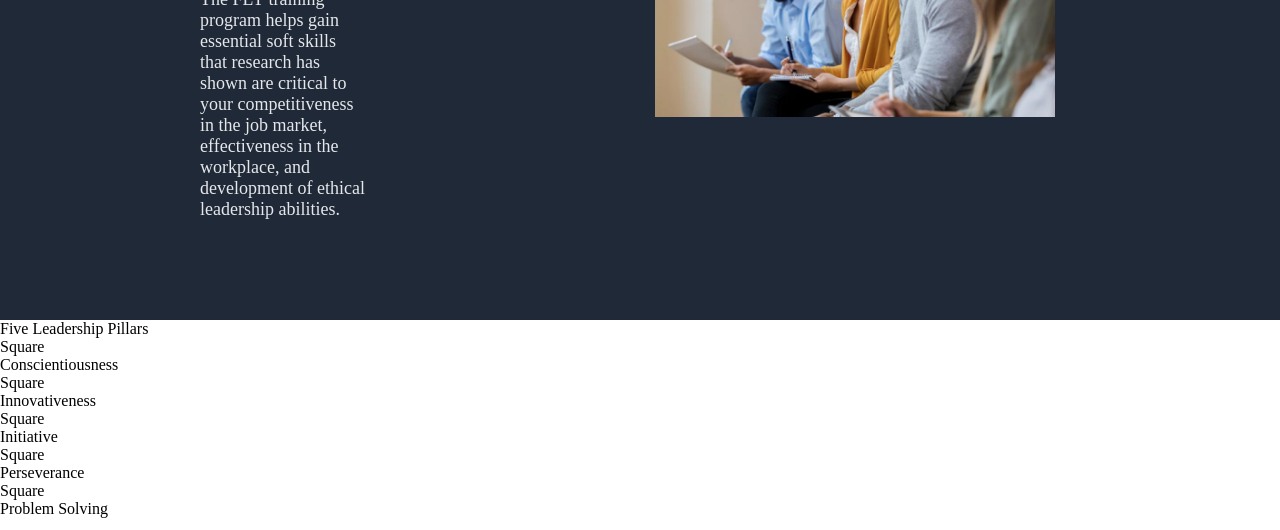
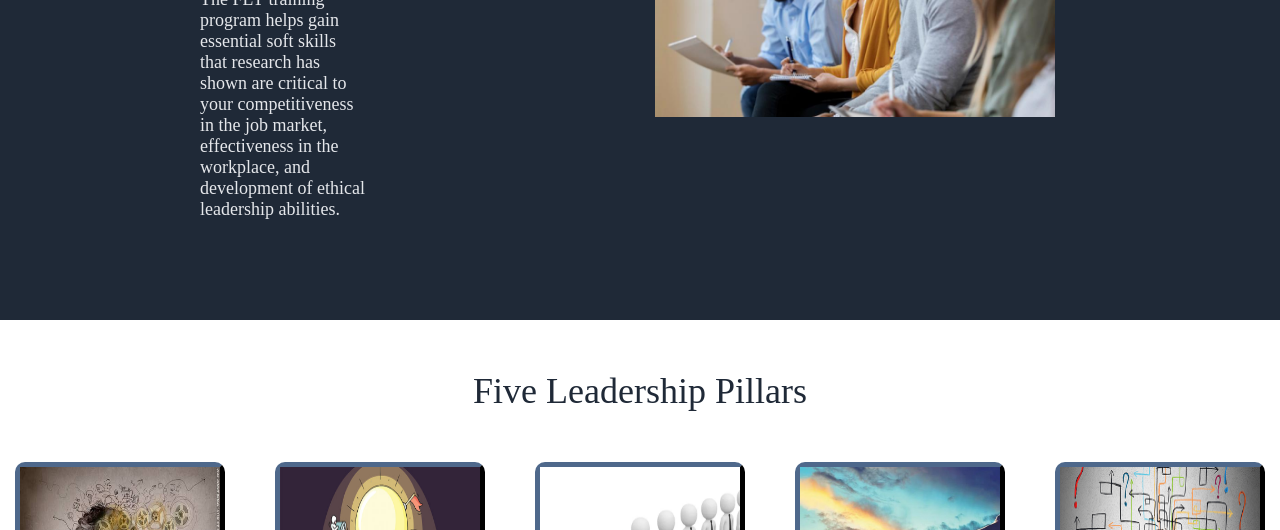
Before and after one commit to Topusaha/Fly-Program-Capstone, a plain HTML site: page index.html in a window 1280 px wide. Shown: the part 422-952 px from the top of the page. Drawn offline with Linux system fonts and the light colour scheme.

Commit message:
Finished Section 2

```diff
--- a/index.html
+++ b/index.html
@@ -44,36 +44,35 @@
         <div class="section2_title">
             <div class="h2">Five Leadership Pillars</div>
 
-
+        </div>
             <div class="boxes">
                 <div>
-                    <div>Square</div>
+                    <div class="square"><img src="Conscientiousness.jpeg"></div>
                     <span>Conscientiousness</span>
                 </div>
 
                 <div>
-                    <div>Square</div>
+                    <div class="square"><img src="Innovativeness.jpeg"></div>
                     <span>Innovativeness</span>
                 </div>
 
                 <div>
-                    <div>Square</div>
+                    <div class="square"><img src="Initiative.jpeg"></div>
                     <span>Initiative</span>
                 </div>
 
                 <div>
-                    <div>Square</div>
+                    <div class="square"><img src="Perseverance.avif"></div>
                     <span>Perseverance</span>
                 </div>
 
                 <div>
-                    <div>Square</div>
+                    <div class="square"><img src="problem-solving.png"></div>
                     <span>Problem Solving</span>
                 </div>
 
             </div>
         </div>
-        </div>
     </div>
 
 </body>
--- a/style.css
+++ b/style.css
@@ -66,3 +66,41 @@ a {
     max-height: 300px;
     margin-right: 25px;
 }
+
+.h2 {
+    font-size: 36px;
+    font-weight: extra-bold;
+    color: #1F2937;
+    margin: 30px;
+
+}
+
+.section2 {
+    display: flex;
+    flex-direction: column;
+}
+
+.section2_title {
+    text-align: center;
+    padding: 20px;
+}
+
+.boxes {
+    color: #1F2937;
+    font-size: 18px;
+    display: flex;
+    justify-content: center;
+    gap: 50px;
+}
+
+.square {
+    width: 200px;
+    height: 200px;
+    border: 5px outset #1F2937;
+    border-radius: 10px;
+}
+
+.boxes img {
+    width: 200px;
+    height: 200px;
+}
```
Also changed, not shown: Conscientiousness.jpeg (added), Initiative.jpeg (added), Innovativeness.jpeg (added), Perseverance.avif (added), problem-solving.png (added).
